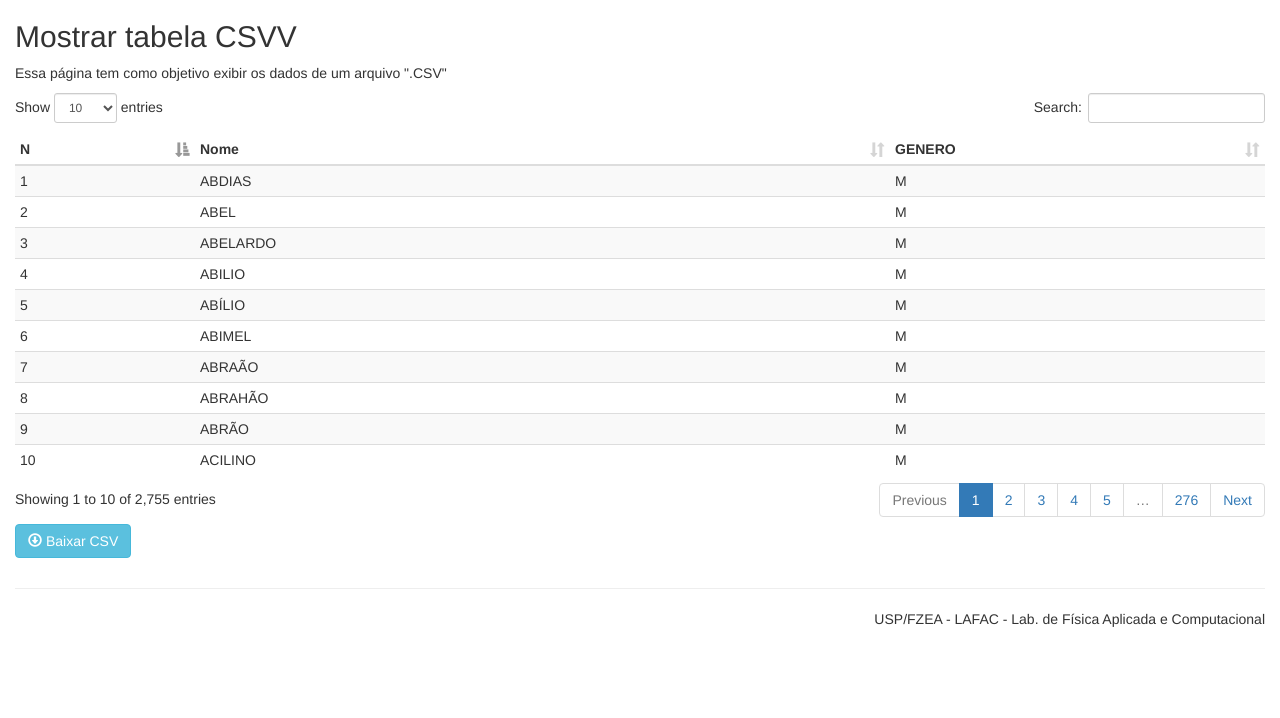
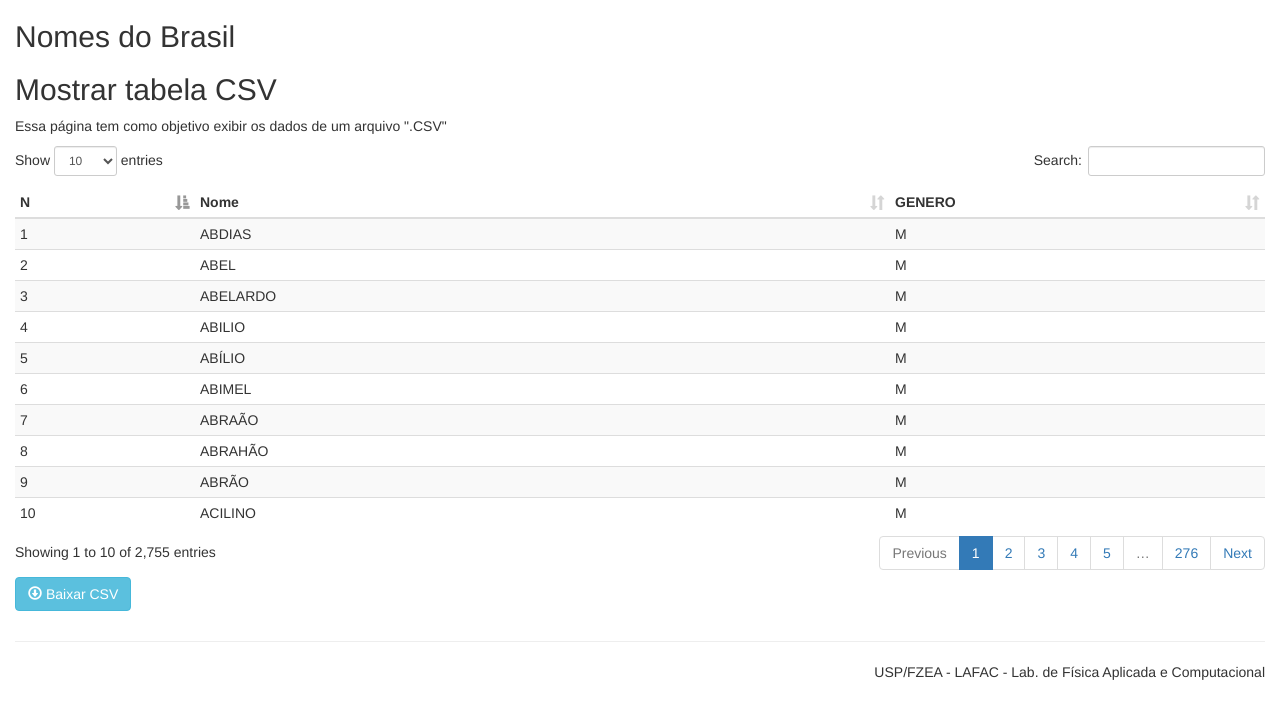
Before and after one commit to Lafac/mostra_tabela, a plain HTML site: page index.html in a window 1280 px wide. Drawn offline with Linux system fonts and the light colour scheme; no server answers.

Commit message:
nomes do brasil

```diff
--- a/index.html
+++ b/index.html
@@ -25,7 +25,8 @@
   <body>
     <div class="container-fluid">
 
-      <h2>Mostrar tabela CSVV</h2>
+      <h2>Nomes do Brasil</h2>
+      <h2>Mostrar tabela CSV</h2>
 
       <p>Essa página tem como objetivo exibir os dados de um arquivo ".CSV"</p>
 
@@ -69,7 +70,7 @@
       }
 
       CsvToHtmlTable.init({
-        csv_path: 'data/exemplo5.csv',
+        csv_path: 'data/nomesbrasil.csv',
         element: 'table-container',
         allow_download: true,
         csv_options: {separator: ',', delimiter: '"'},
```
Also changed, not shown: data/nomesbrasil.csv (renamed from data/exemplo5.csv).
